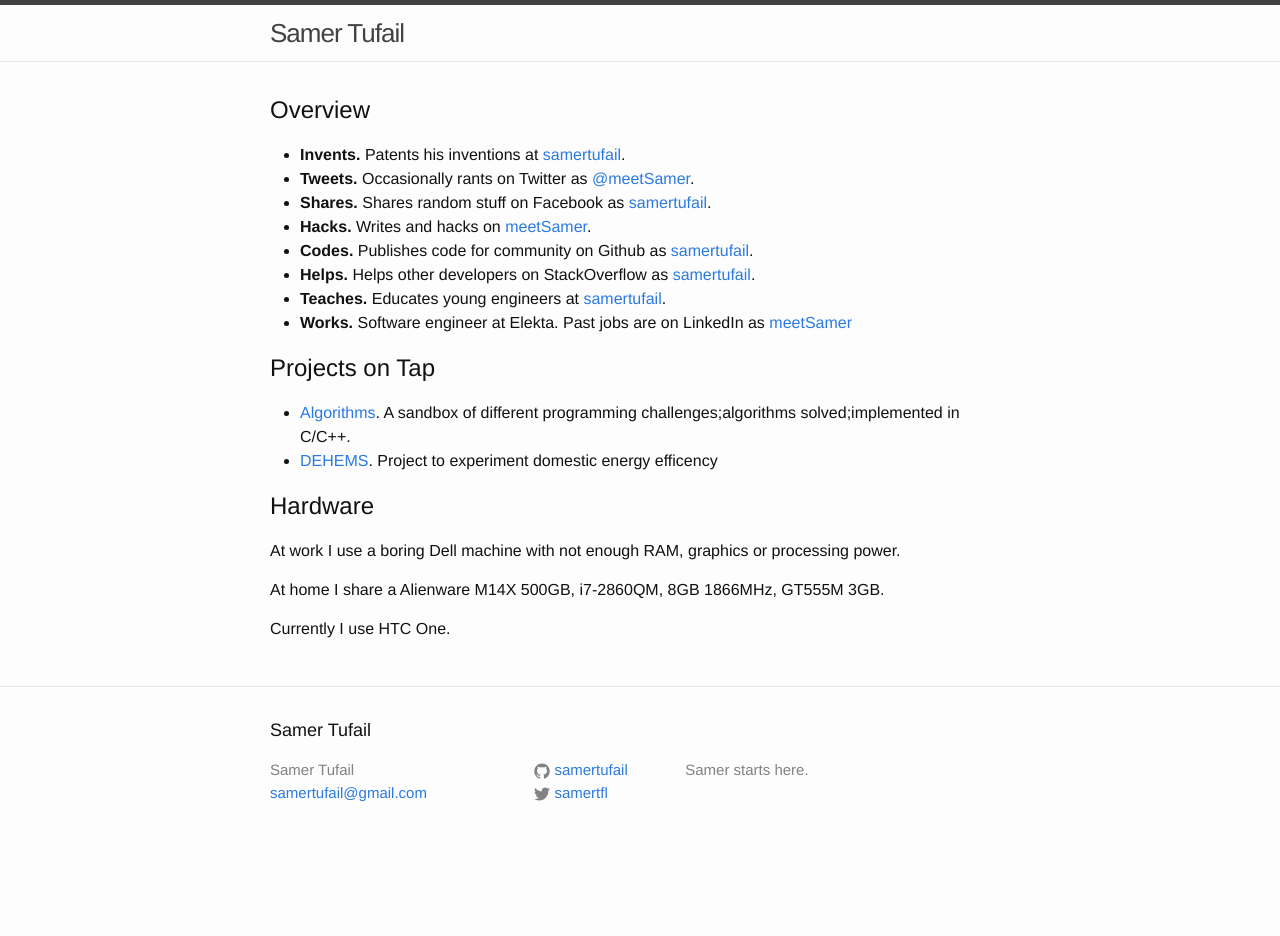
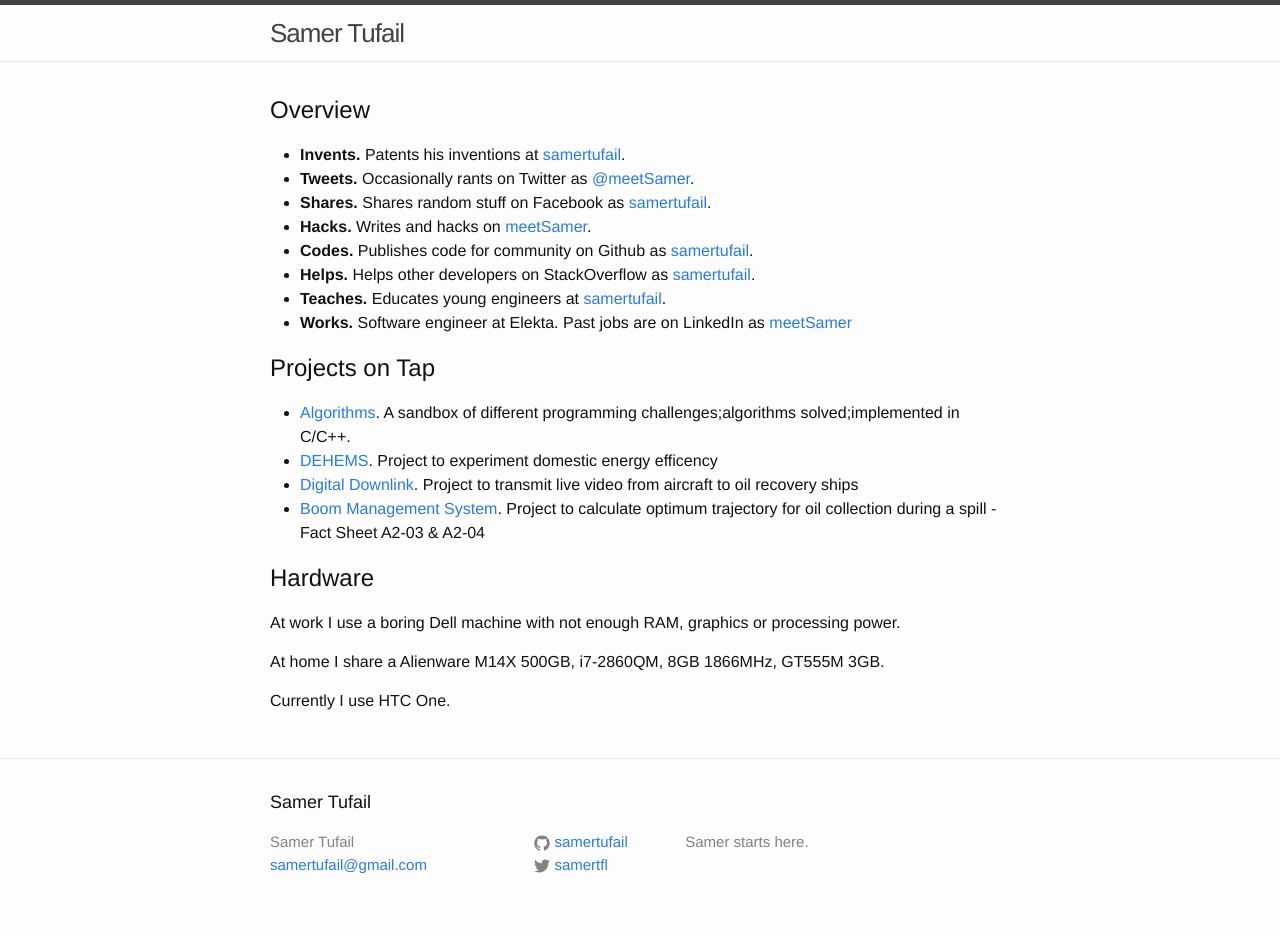
Before and after one commit to samertufail/samertufail.github.io, a Jekyll site: the page built from index.html, in a window 1280 px wide. Built offline with Jekyll 4.4.1, drawn with Linux system fonts in a browser that asks for light colours; before the commit the page ends 900 px from its top, so only the background shows below that.

Commit message:
Updated project list

```diff
--- a/index.html
+++ b/index.html
@@ -20,6 +20,8 @@
   <ul>
     <li><a href="https://github.com/samertufail/algorithms">Algorithms</a>. A sandbox of different programming challenges;algorithms solved;implemented in C/C++.</li>
     <li><a href="http://www.dehems.eu/">DEHEMS</a>. Project to experiment domestic energy efficency</li>
+	<li><a href="http://www.nofo.no/Global/Teknologiutvikling/C5-04%20faktaark%20norsk.pdf/">Digital Downlink</a>. Project to transmit live video from aircraft to oil recovery ships</li>
+	<li><a href="http://www.nofo.no/Global/Teknologiutvikling/O2010-%20fakta%20ark%20samlet%20-%20ENGELSK%20-%2003%20sept%202014.pdf"> Boom Management System</a>. Project to calculate optimum trajectory for oil collection during a spill - Fact Sheet A2-03 & A2-04</li>
   </ul>
 
   <h2>Hardware</h2>
```
